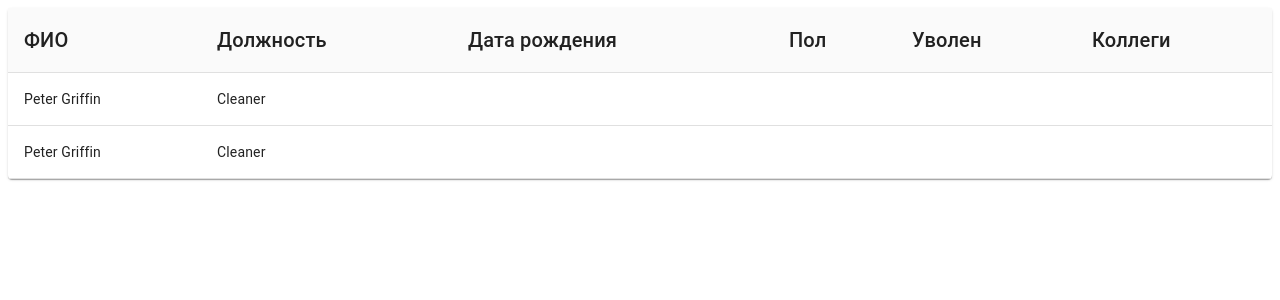
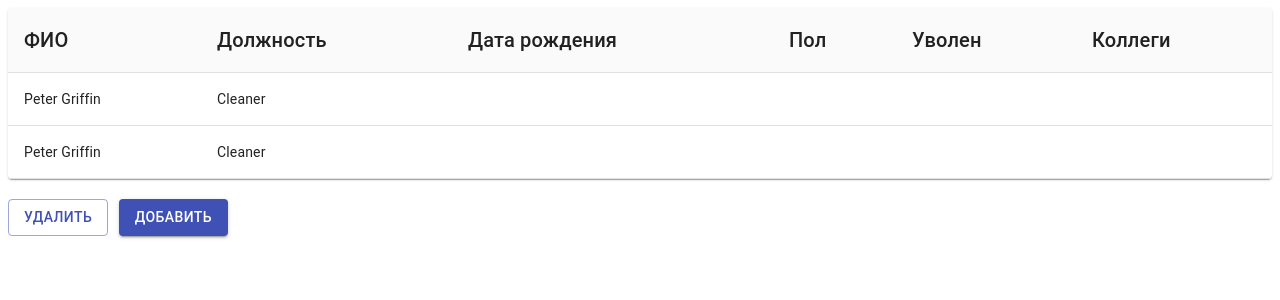
Before and after one commit to MarkiGrig/green-data, a React (Create React App) app: page / in a window 1280 px wide. Shown: the top 300 px of the page. Built offline with nearby package versions, Linux system fonts and the light colour scheme.

Commit message:
feat: controls with template adding fixed CRLF to LF

```diff
--- a/src/App.js
+++ b/src/App.js
@@ -1,11 +1,13 @@
 import React from 'react';
 import './App.scss';
 import EmployeeTableContainer from './components/Table/EmployeeTableContainer';
+import ControlsContainer from './components/Controls/ControlsContainer';
 
 function App() {
     return (
         <div className="App">
             <EmployeeTableContainer />
+            <ControlsContainer />
         </div>
     );
 }
--- a/src/actions/currentEmployeeActions.js
+++ b/src/actions/currentEmployeeActions.js
@@ -2,3 +2,7 @@ export const selectEmployeeAction = (employee) => ({
     type: 'SELECT_EMPLOYEE',
     employee
 });
+
+export const clearCurrentEmployeeAction = () => ({
+    type: 'CLEAR_CURRENT-EMPLOYEE'
+});
--- a/src/actions/employeeActions.js
+++ b/src/actions/employeeActions.js
@@ -2,3 +2,8 @@ export const removeEmployeeAction = (id) => ({
     type: 'REMOVE_EMPLOYEE',
     id
 });
+
+export const addEmployeeAction = (employee) => ({
+    type: 'ADD_EMPLOYEE',
+    employee
+});
--- /dev/null
+++ b/src/components/Controls/Controls.js
@@ -0,0 +1,30 @@
+import React from 'react';
+import Button from '@material-ui/core/Button';
+import './Controls.scss';
+
+const Controls = ({addEmployee, removeEmployee}) => (
+    <div className={ 'controls' }>
+        <Button
+            variant="outlined"
+            size='medium'
+            color='primary'
+            className='controls__item'
+            type='button'
+            onClick={ removeEmployee }
+        >
+            Удалить
+        </Button>
+        <Button
+            variant="contained"
+            size='medium'
+            color='primary'
+            className='controls__item'
+            type='button'
+            onClick={ addEmployee }
+        >
+            Добавить
+        </Button>
+    </div>
+);
+
+export default Controls;
--- /dev/null
+++ b/src/components/Controls/Controls.scss
@@ -0,0 +1,6 @@
+.controls {
+    padding-top: 20px;
+    width: 220px;
+    display: flex;
+    justify-content: space-between;
+}
--- /dev/null
+++ b/src/components/Controls/ControlsContainer.js
@@ -0,0 +1,39 @@
+import React from 'react';
+import Controls from './Controls';
+import {shallowEqual, useDispatch, useSelector} from 'react-redux';
+import {removeEmployeeAction, addEmployeeAction} from '../../actions/employeeActions';
+import {clearCurrentEmployeeAction} from '../../actions/currentEmployeeActions';
+
+const ControlsContainer = () => {
+    const dispatch = useDispatch();
+
+    const currentEmployee = useSelector(state => state.currentEmployeeState, shallowEqual);
+
+    const addEmployee = () => {
+        dispatch(addEmployeeAction({
+            id: 'yrg',
+            name: 'Peter Griffin',
+            position: 'Cleaner',
+            birthDay: null,
+            sex: null,
+            isDismissed: null,
+            colleagues: null
+        }));
+    };
+
+    const removeEmployee = () => {
+        if (currentEmployee.id !== null) {
+            dispatch(removeEmployeeAction(currentEmployee.id));
+            dispatch(clearCurrentEmployeeAction());
+        }
+    };
+
+    return (
+        <Controls
+            addEmployee={ addEmployee }
+            removeEmployee={ removeEmployee }
+        />
+    );
+};
+
+export default ControlsContainer;
--- a/src/components/CustomTableRow/CustomTableRow.js
+++ b/src/components/CustomTableRow/CustomTableRow.js
@@ -7,9 +7,10 @@ const CustomTableRow = ({ row, handleRowClick, isActive }) => (
         key={ row.id }
         onClick={ event => handleRowClick(event, row.id) }
         className={
-            isActive() ?
+            'table__row ' +
+            (isActive() ?
                 'table__row_checked'
-                : ''
+                : '')
         }
     >
         {Object.keys(row)
--- a/src/components/Table/Table.scss
+++ b/src/components/Table/Table.scss
@@ -4,7 +4,11 @@
         transition: background-color $transition-time, color $transition-time;
 
         &_checked {
-            background: #86b5ff;
+            background-color: #3f51b5;
+
+            td {
+                color: white;
+            }
         }
     }
 }
--- a/src/reducers/currentEmployeeReducer.js
+++ b/src/reducers/currentEmployeeReducer.js
@@ -2,6 +2,9 @@ const currentEmployeeReducer = (state = {}, action) => {
     switch (action.type) {
     case 'SELECT_EMPLOYEE': {
         return state.id !== action.employee.id ? action.employee : state;
+    }
+    case 'CLEAR_CURRENT-EMPLOYEE': {
+        return {};
     }
     default:
         return state;
--- a/src/reducers/employeeReducer.js
+++ b/src/reducers/employeeReducer.js
@@ -2,6 +2,9 @@ const employeeReducer = (state = [], action) => {
     switch (action.type) {
     case 'REMOVE_EMPLOYEE': {
         return state.filter((item) => item.id !== action.id);
+    }
+    case 'ADD_EMPLOYEE': {
+        return state.concat([action.employee]);
     }
     default:
         return state;
```
